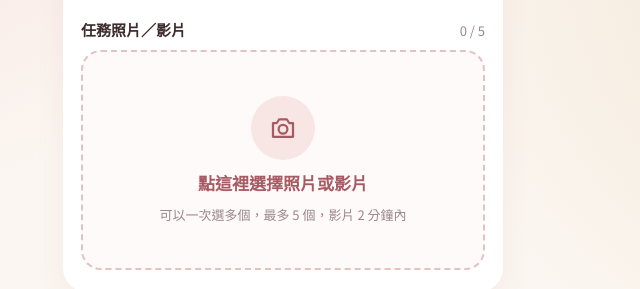
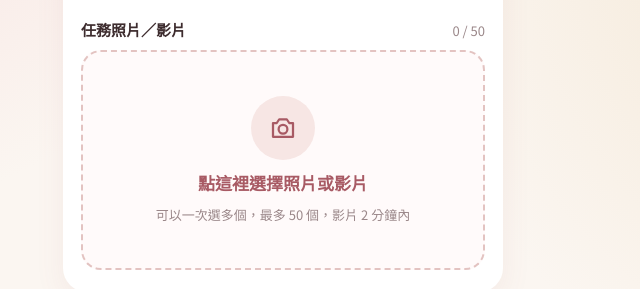
Before and after one commit to PinyiW0/wedding-upload, a plain HTML site: page index.html in a window 1280 px wide. Shown: the part 360-649 px from the top of the page, 357-997 px from the left. Drawn offline with Linux system fonts and the light colour scheme.

Commit message:
上傳數量上限由 5 個調整為 50 個
Co-Authored-By: Claude Fable 5.2 <noreply@anthropic.com>

```diff
--- a/index.html
+++ b/index.html
@@ -230,14 +230,14 @@
       <div>
         <div class="label-row">
           <span class="label">任務照片／影片</span>
-          <span class="hint" id="count">0 / 5</span>
+          <span class="hint" id="count">0 / 50</span>
         </div>
         <label class="empty" id="empty" for="files">
           <span class="icon">
             <svg width="30" height="30" viewBox="0 0 24 24" fill="none" stroke="currentColor" stroke-width="1.8" stroke-linecap="round" stroke-linejoin="round"><path d="M4 8h3l2-3h6l2 3h3v11H4z"/><circle cx="12" cy="13" r="3.5"/></svg>
           </span>
           <strong>點這裡選擇照片或影片</strong>
-          <small>可以一次選多個，最多 5 個，影片 2 分鐘內</small>
+          <small>可以一次選多個，最多 50 個，影片 2 分鐘內</small>
         </label>
         <div class="grid" id="grid" hidden></div>
         <input class="file-input" id="files" type="file" accept="image/*,video/*" multiple>
@@ -277,7 +277,7 @@
 
 <script>
   const API_URL = 'https://script.google.com/macros/s/AKfycbyse-n9hHvh_U0Y3kHtsgHD9N5oRo_Z2jAEZlIxLzNac4lmBg8h4aTOQA65xmWeSoHgsA/exec';
-  const MAX_FILES = 5;
+  const MAX_FILES = 50;
   const MAX_VIDEO_SEC = 120;
   const CHUNK = 8 * 1024 * 1024; // 每塊 8MB，必須是 256KB 的倍數
   const RING = 326.7; // 圓環周長 2πr，r = 52
```
